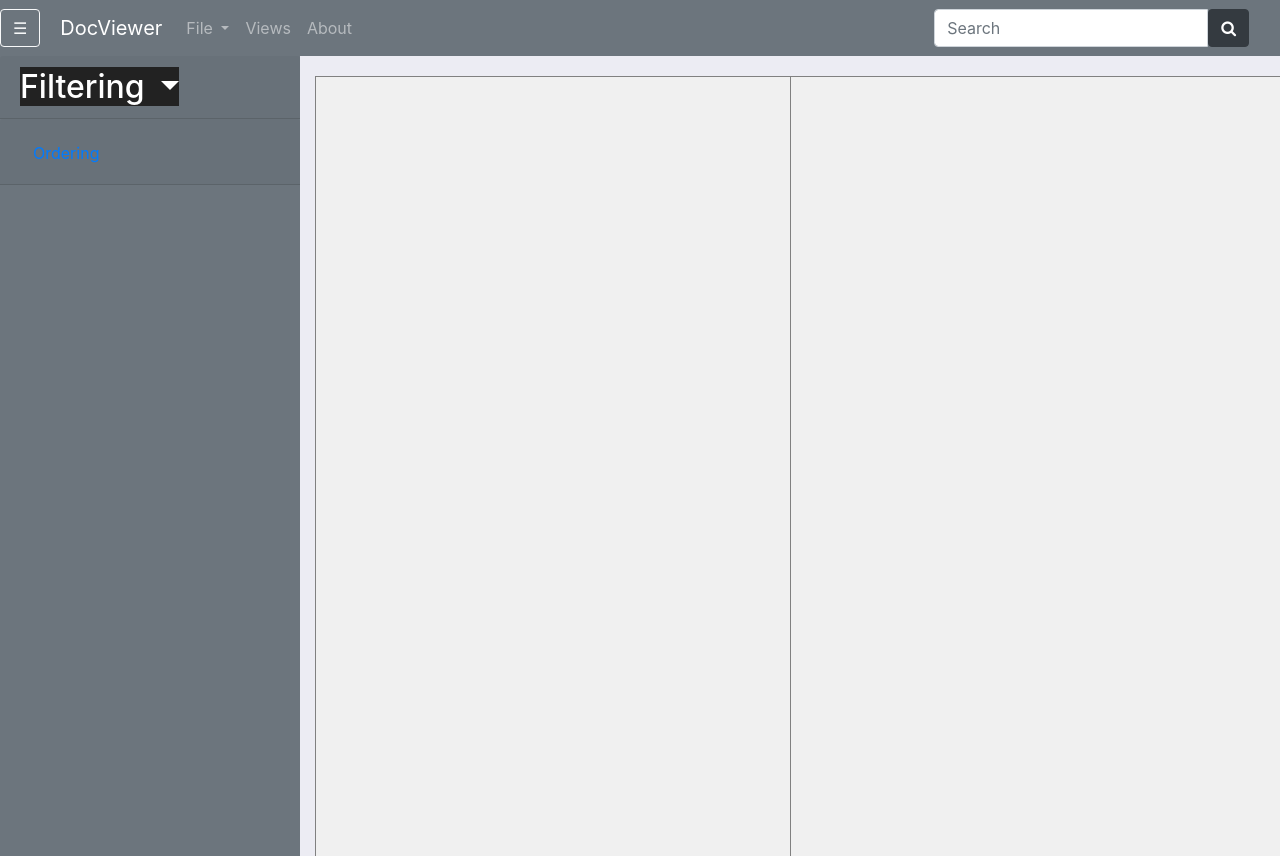
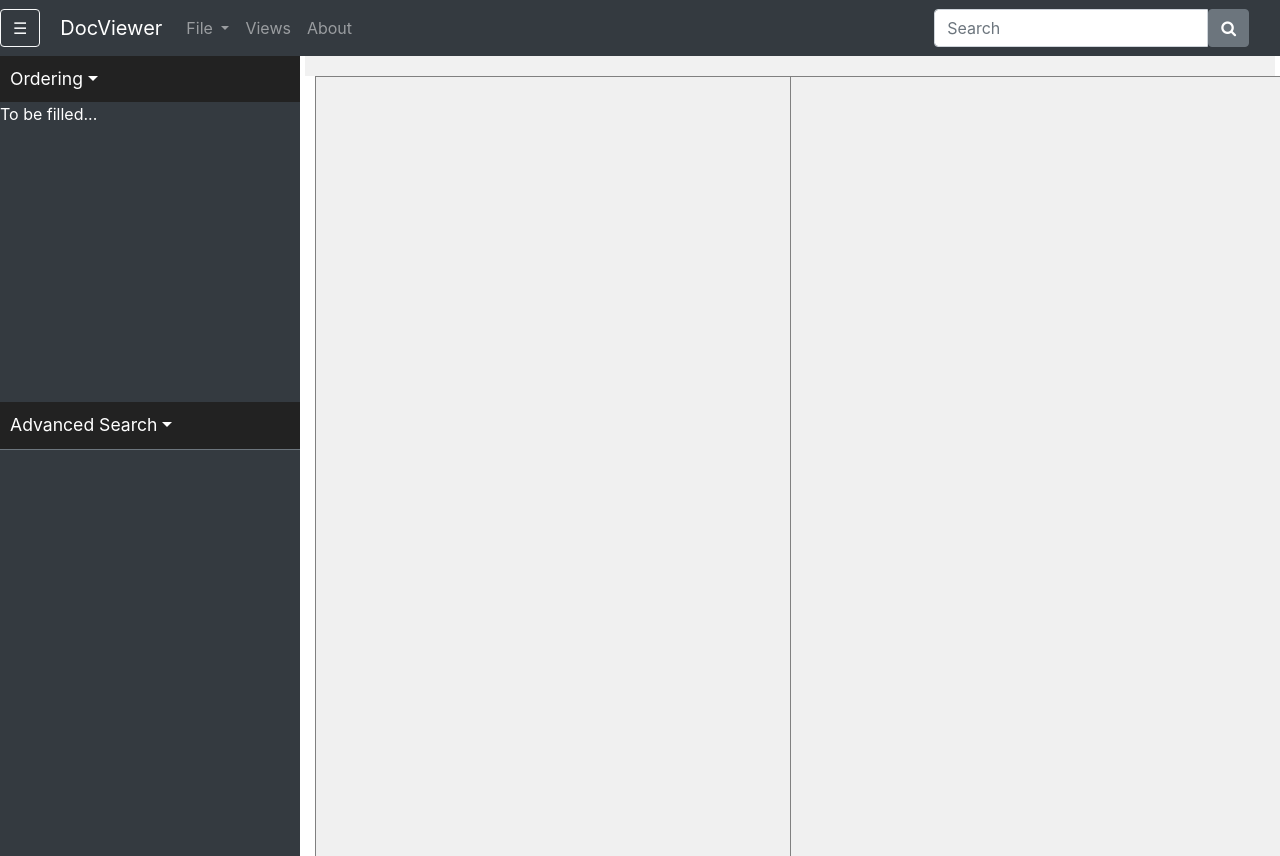
Before and after one commit to xiaoyu-zhang-betsy/ConceptScope, a Flask app: page / in a window 1280 px wide. Run offline with Flask 2, Linux system fonts and the light colour scheme; some libraries are stand-ins or nearby versions.

Commit message:
Fix the bug in sidebar panel

```diff
--- a/static/css/style.css
+++ b/static/css/style.css
@@ -18,6 +18,7 @@
   font-size: 13px;
   font-family: helvetica, sans-serif;
   overflow: hidden;
+  background: #f1f1f1;
 }
 
 /* Clear floats after the columns */
@@ -103,7 +50,8 @@
   display: flex;
   width: 100%;
   align-items: stretch;
-  background: #ececf3;
+  /*background: #ececf3;*/
+  *background: #222227;
 }
 
 a, a:hover, a:focus {
@@ -132,7 +80,7 @@ a, a:hover, a:focus {
 
 #sidebar ul.components {
   padding: 0 0;
-  border-bottom: 1px solid #47748b;
+  border-bottom: 1px solid #6C757D;
 }
 
 #sidebar ul p {
--- a/static/js/main.js
+++ b/static/js/main.js
@@ -3,21 +3,38 @@ $("document").ready(function() {
   //submit click function
   $('#loadGraphFile').on('click', function () {
       console.log($('#graphFile1').val().replace("C:\\fakepath\\", ""));
-      var text = $('#graphFile1').val().replace("C:\\fakepath\\", "");
+      var text1 = $('#graphFile1').val().replace("C:\\fakepath\\", "");
+      var text2 = $('#graphFile2').val().replace("C:\\fakepath\\", "");
 
-      if (text != "") {
+      if (text1 != "") {
       //send data to the server
         var data = {};
-        data['filename'] = text
+        data['filename'] = text1;
 
         $.post("/request",data,
         function(jsonData1,status){
             console.log(jsonData1);
             let svg1 = d3.select("#svgCircles1");
+            svg1.selectAll("*").remove();
             jsonData1.children.sort((a,b) => (a.name > b.name ? 1 : -1));
             drawChart(jsonData1, svg1);
         },"json");
       }
+
+      if (text2 != "") {
+        //send data to the server
+          var data = {};
+          data['filename'] = text2;
+
+          $.post("/request",data,
+          function(jsonData1,status){
+              console.log(jsonData1);
+              let svg2 = d3.select("#svgCircles2");
+              svg2.selectAll("*").remove();
+              jsonData1.children.sort((a,b) => (a.name > b.name ? 1 : -1));
+              drawChart(jsonData1, svg2);
+          },"json");
+        }
 
   });
 
--- a/templates/index.html
+++ b/templates/index.html
@@ -18,7 +18,7 @@
     <body>
     <!--body onload="doIt('cso_result_general_wordNet.json', 'cso_result_specific_wordNet.json')"-->
         <!-- Navigation bar -->
-        <nav class="navbar navbar-expand-md navbar-dark justify-content-between" style="background-color: #6C757D; padding-left: 0px">
+        <nav class="navbar navbar-expand-md navbar-dark bg-dark justify-content-between" style="background-color: #6C757D; padding-left: 0px">
             <div class="container-fluid" style="padding-left: 0px">
                 <button type="button" id="sidebarButton" class="btn btn-outline-light">
                     <span> ☰ </span>
@@ -56,7 +56,7 @@
                     <div class="input-group">
                         <input type="text" class="form-control" placeholder="Search">
                         <span class="input-group-btn">
-                            <button type="button" class="btn btn-dark"><i class="fa fa-search"></i></button>
+                            <button type="button" class="btn btn-secondary"><i class="fa fa-search"></i></button>
                         </span>
                     </div>
                 </form>
@@ -65,8 +65,8 @@
 
         <div class="wrapper">
             <!-- Sidebar -->
-            <div id="sidebar" class="bg-secondary">
-                <div class="accordion" id="accordionExample">
+            <div id="sidebar" class="bg-dark">
+                <!--div class="accordion" id="accordionExample">
                     <div class="card-dark">
                         <div class="card-header" id="headingOne">
                         <h2 class="mb-0">
@@ -96,37 +96,25 @@
                         </div>
                         </div>
                     </div>
-                </div>
-                <!--ul class="list-unstyled components">
+                </div-->
+                <ul class="list-unstyled components">
                     <li class="active">
-                        <a href="#homeSubmenu" data-toggle="collapse" aria-expanded="false" class="dropdown-toggle">Ordering</a>
-                        <ul class="collapse list-unstyled" id="homeSubmenu">
+                        <a href="#orderSubmenu" data-toggle="collapse" aria-expanded="true" class="dropdown-toggle">Ordering</a>
+                        <ul class="collapse list-unstyled show" id="orderSubmenu">
                             <li>
-                                <a href="#">Home 1</a>
-                            </li>
-                            <li>
-                                <a href="#">Home 2</a>
-                            </li>
-                            <li>
-                                <a href="#">Home 3</a>
+                                <div class="well" style="height: 300px">To be filled...</div>
                             </li>
                         </ul>
                     </li>
                     <li class="active">
-                        <a href="#homeSubmenu" data-toggle="collapse" aria-expanded="false" class="dropdown-toggle">Advanced Search</a>
-                        <ul class="collapse list-unstyled" id="homeSubmenu">
+                        <a href="#searchSubmenu" data-toggle="collapse" aria-expanded="false" class="dropdown-toggle">Advanced Search</a>
+                        <ul class="collapse list-unstyled" id="searchSubmenu">
                             <li>
-                                <a href="#">Home 1</a>
-                            </li>
-                            <li>
-                                <a href="#">Home 2</a>
-                            </li>
-                            <li>
-                                <a href="#">Home 3</a>
+                                <div class="well" style="height: 300px">To be filled...</div>
                             </li>
                         </ul>
                     </li>
-                </ul-->
+                </ul>
             </div>
 
             <div class="graphView">
@@ -140,8 +128,6 @@
             </div>
         </div>
 
-
-
         <!-- Modal -->
         <div class="modal fade" id="exampleModal" tabindex="-1" role="dialog" aria-labelledby="exampleModalLabel" aria-hidden="true">
             <div class="modal-dialog" role="document">
@@ -153,16 +139,18 @@
                   </button>
                 </div>
                 <div class="modal-body">
-                    <div class="custom-file">
-                        <input type="file" class="custom-file-input" id="graphFile1"
-                            aria-describedby="inputGroupFileAddon01">
-                        <label class="custom-file-label" for="inputGroupFile01">Choose graph 1</label>
+                    <div class="input-group mb-3">
+                        <div class="custom-file">
+                            <input type="file" class="custom-file-input" id="graphFile1">
+                            <label class="custom-file-label" for="graphFile1">Choose graph 1</label>
+                        </div>
                     </div>
-                    <div><br/></div>
-                    <div class="custom-file">
-                        <input type="file" class="custom-file-input" id="graphFile2"
-                            aria-describedby="inputGroupFileAddon01">
-                        <label class="custom-file-label" for="inputGroupFile01">Choose graph 2</label>
+
+                    <div class="input-group mb-3">
+                        <div class="custom-file">
+                            <input type="file" class="custom-file-input" id="graphFile2">
+                            <label class="custom-file-label" for="graphFile2">Choose graph 2</label>
+                        </div>
                     </div>
                     <!--input type="file" class="form-control-file" id="fileSelector"-->
                 </div>
```
Also changed, not shown: other parts of static/css/style.css (+0 -54 lines).
